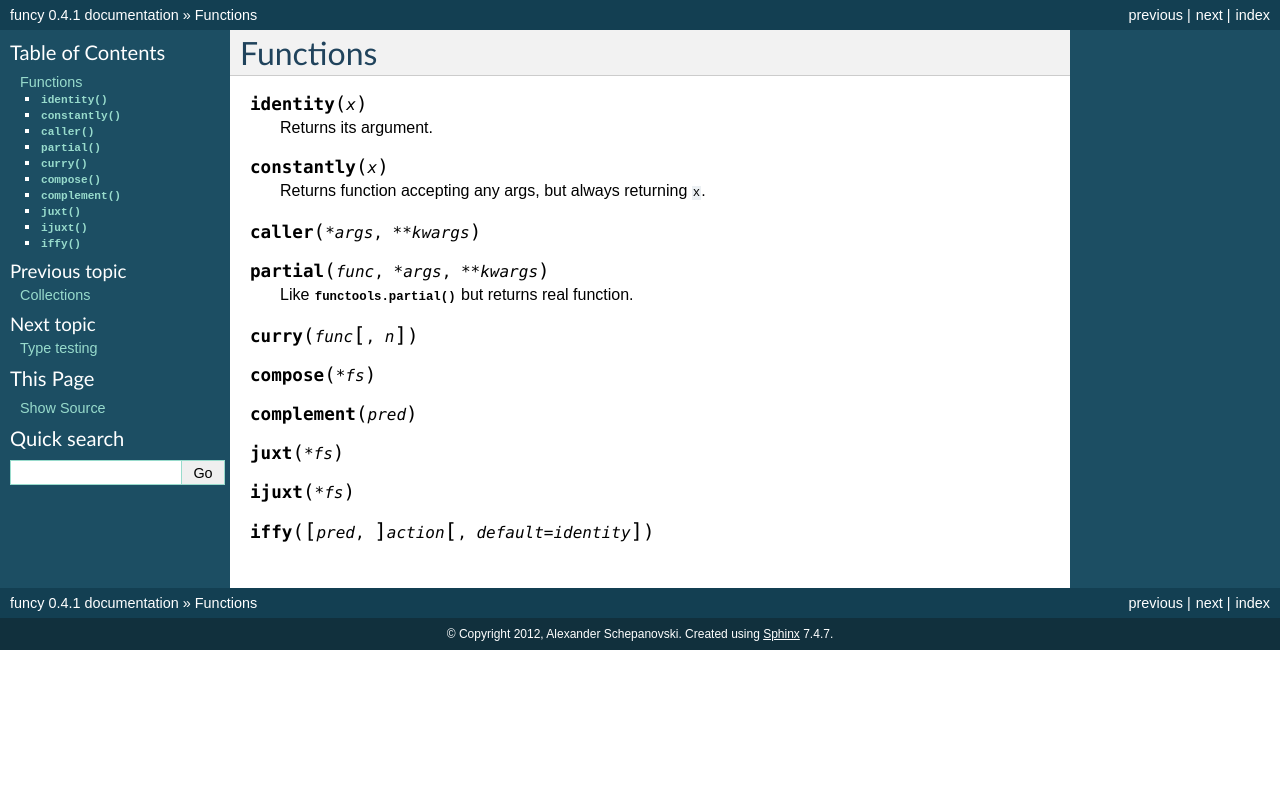
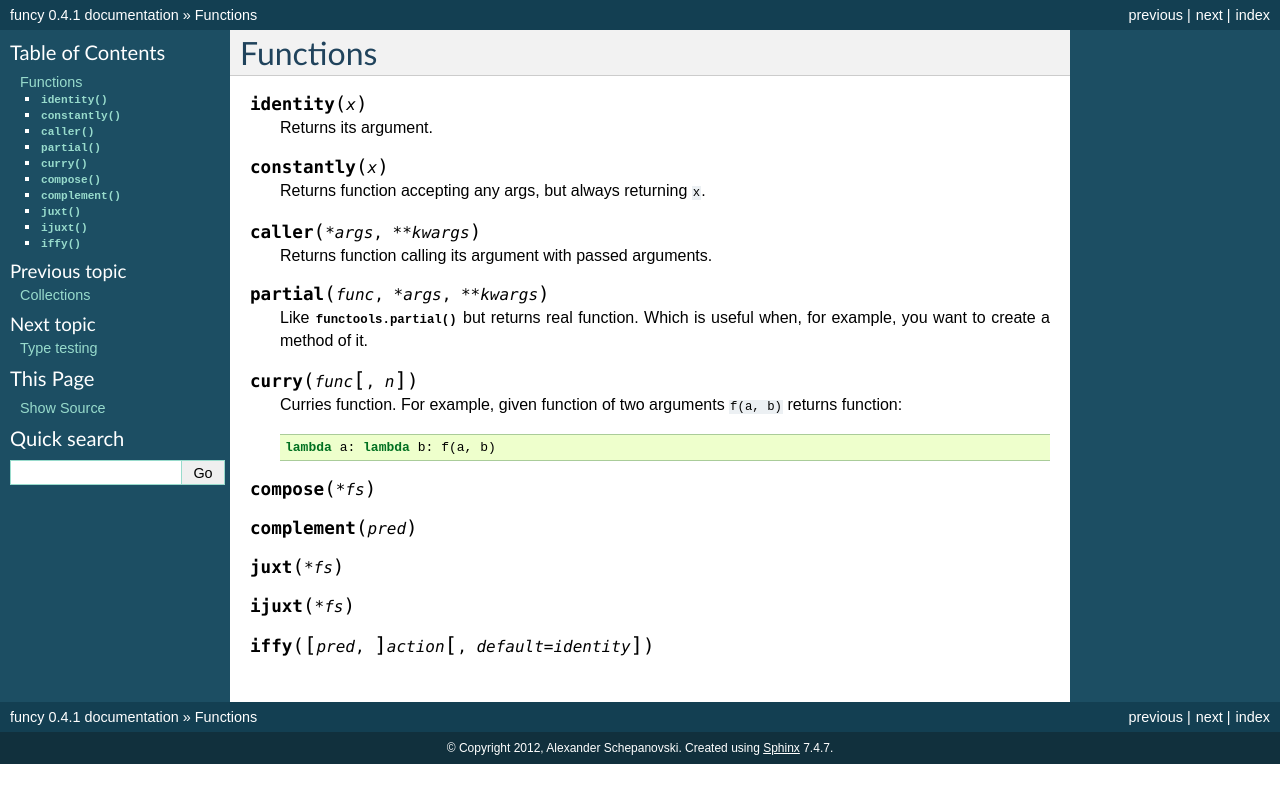
Before and after one commit to Jamaal224/funcy, a Sphinx documentation site: the page built from docs/funcs.rst, in a window 1280 px wide. Shown: the top 803 px of the page. Built offline with Sphinx 7.4.7, drawn with Linux system fonts in a browser that asks for light colours; pages that are not in the unit, such as notebooks, are missing from menus.

Commit message:
Docs for caller(), partial() and curry()

```diff
--- a/docs/funcs.rst
+++ b/docs/funcs.rst
@@ -12,12 +12,22 @@ Functions
 
 
 .. function:: caller(*args, **kwargs)
+
+    Returns function calling its argument with passed arguments.
+
+
 .. function:: partial(func, *args, **kwargs)
 
-    Like :func:`functools.partial` but returns real function.
+    Like :func:`functools.partial` but returns real function. Which is useful when, for example, you want to create a method of it.
 
 
 .. function:: curry(func[, n])
+
+    Curries function. For example, given function of two arguments ``f(a, b)`` returns function::
+
+        lambda a: lambda b: f(a, b)
+
+
 .. function:: compose(*fs)
 .. function:: complement(pred)
 .. function:: juxt(*fs)
```
